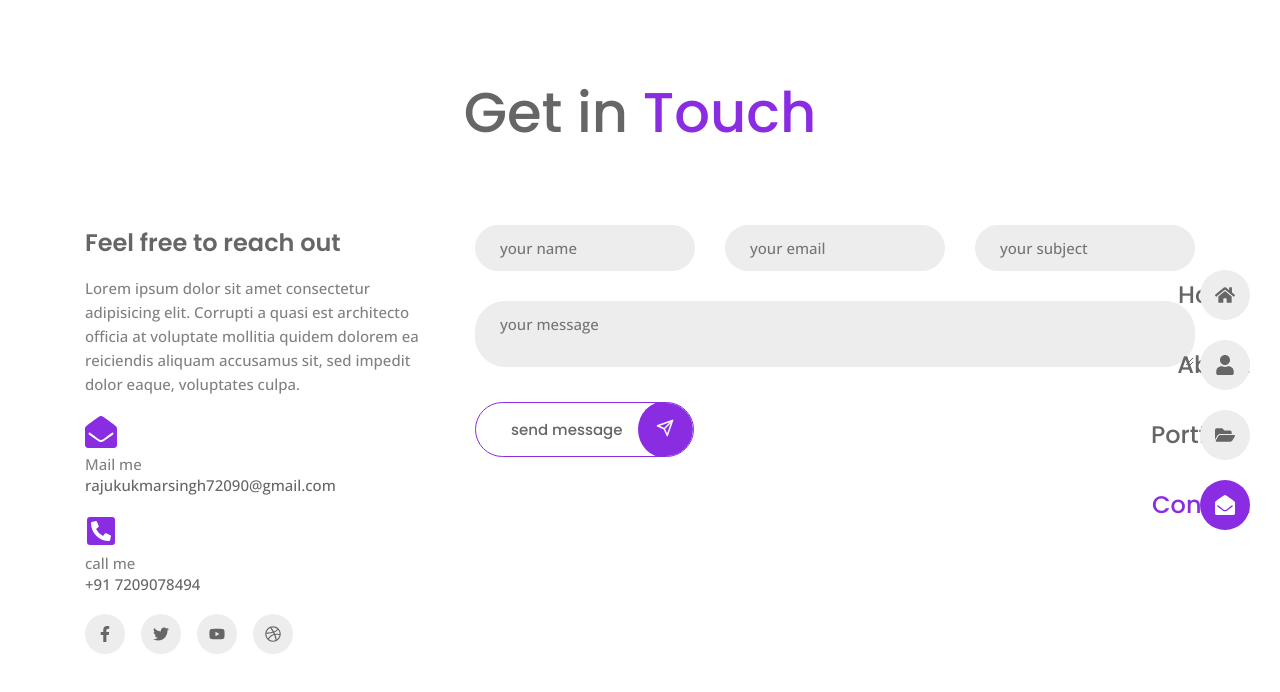
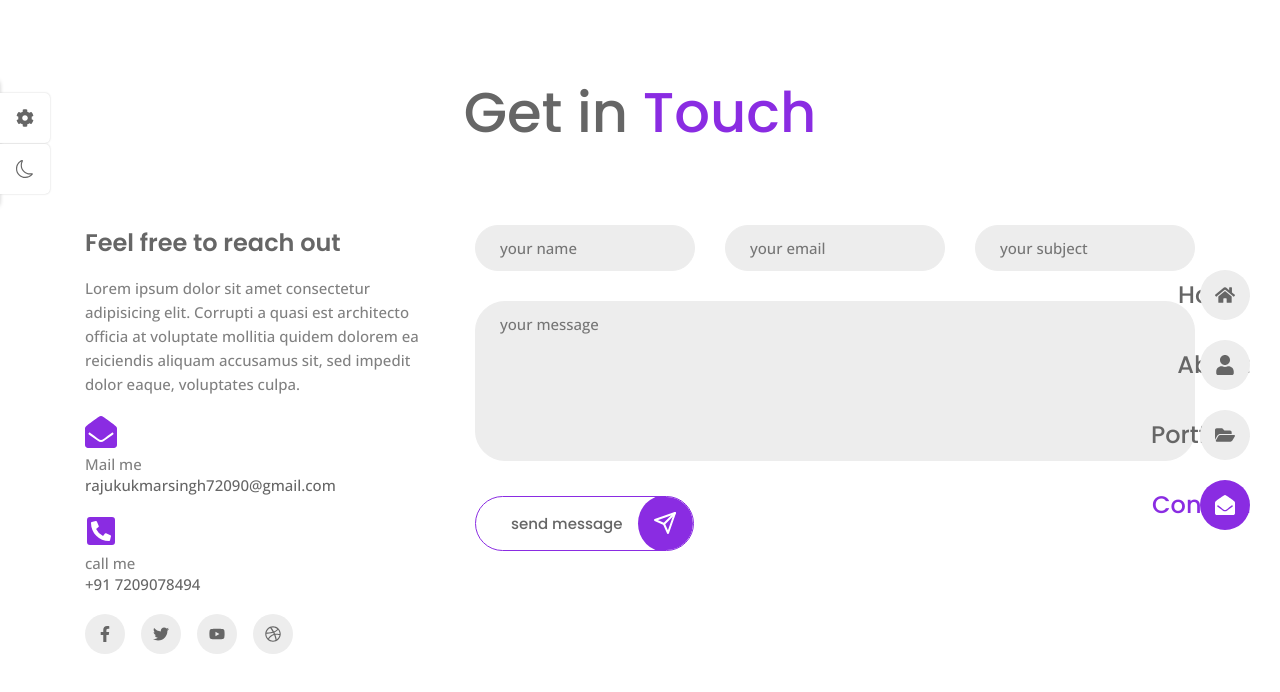
Before and after one commit to rajukumarsingh72090/portfolio, a React (Vite) app: page /contact in a window 1280 px wide. Shown: the top 692 px of the page. Built offline with nearby package versions, Linux system fonts and the light colour scheme.

Commit message:
new changes

```diff
--- a/src/App.jsx
+++ b/src/App.jsx
@@ -6,11 +6,13 @@
 import About from './pages/about/About'
 import Portfolio from './pages/portfolio/Portfolio'
 import Contact from './pages/contact/Contact'
+import Themes from './components/Themes'
 
 function App() {
   return (
    <BrowserRouter>
    <Navbar/>
+   <Themes/>
    <Routes>
     <Route index element={<Home/>} />
     <Route path='about' element={<About/>}/>
--- a/src/Data.jsx
+++ b/src/Data.jsx
@@ -3,6 +3,7 @@
 import { RxExternalLink } from "react-icons/rx";
 
 import work1 from '../src/assets/work1.jpeg'
+import Theme1 from '../src/assets/Theme1.png'
 
 export const links = [
     {
@@ -326,7 +327,8 @@
                 desc: <a href="https://www.example.com">go to link</a>,
             },
         ]
-    },    {
+    },
+    {
         id:6,
         img: work1,
         title: 'photo editing',
@@ -355,3 +357,57 @@
     },
 
 ]
+
+
+export const themes = [
+    {
+        id: 1,
+        img: Theme1,
+        color: 'hsl(252, 35% 51%)'
+    },
+    {
+        id: 2,
+        img: Theme1,
+        color: 'hsl(252, 35% 51%)'
+    },
+    {
+        id: 3,
+        img: Theme1,
+        color: 'hsl(252, 35% 51%)'
+    },
+    {
+        id: 4,
+        img: Theme1,
+        color: 'hsl(252, 35% 51%)'
+    },
+    {
+        id: 5,
+        img: Theme1,
+        color: 'hsl(252, 35% 51%)'
+    },
+    {
+        id: 6,
+        img: Theme1,
+        color: 'hsl(252, 35% 51%)'
+    },
+    {
+        id: 7,
+        img: Theme1,
+        color: 'hsl(252, 35% 51%)'
+    },
+    {
+        id: 8,
+        img: Theme1,
+        color: 'hsl(252, 35% 51%)'
+    },
+    {
+        id: 9,
+        img: Theme1,
+        color: 'hsl(252, 35% 51%)'
+    },
+    {
+        id: 10,
+        img: Theme1,
+        color: 'hsl(252, 35% 51%)'
+    },
+]
--- a/src/components/Skills.jsx
+++ b/src/components/Skills.jsx
@@ -6,16 +6,16 @@
 const Skills = () => {
   return (
     <>
-    {skills.map(({title, percentage}, index) => {
-        return(
-            <div className="progress__box" key={index}>
-                <div className="progress__circle">
-                <CircularProgressbar strokeWidth={7.5} text={`${percentage}`} value={percentage}/>
-                </div>
-                <h3 className='skills__title'>{title}</h3>
+      {skills.map(({ title, percentage }, index) => {
+        return (
+          <div className="progress__box" key={index}>
+            <div className="progress__circle">
+              <CircularProgressbar strokeWidth={7.5} text={`${percentage}`} value={percentage} />
             </div>
+            <h3 className='skills__title'>{title}</h3>
+          </div>
         )
-    })}
+      })}
     </>
   )
 }
--- a/src/components/Stat.jsx
+++ b/src/components/Stat.jsx
@@ -5,8 +5,8 @@
 const stat = () => {
   return (
     <>
-    {stats.map(({no, title}, index) => {
-      return(
+      {stats.map(({ no, title }, index) => {
+        return (
           <div className="stats__box" key={index}>
             <h3 className="stats__no">{no}</h3>
             <p className="stats__title">{parse(title)}</p>
--- /dev/null
+++ b/src/components/ThemeItem.jsx
@@ -0,0 +1,9 @@
+import React from 'react'
+
+const ThemeItem = ({color, img}) => {
+  return (
+    <img src={img} alt="" className="theme__img" />
+  )
+}
+
+export default ThemeItem
--- /dev/null
+++ b/src/components/Themes.jsx
@@ -0,0 +1,39 @@
+import React, { useState } from 'react'
+import { themes } from '../Data'
+import ThemeItem from './ThemeItem'
+import { FaCog } from 'react-icons/fa'
+import { BsSun, BsMoon } from 'react-icons/bs'
+import './themes.css'
+
+const Themes = () => {
+
+  const [showSwitcher, setShowSwitcher]= useState(false)
+  const [color, setColor] = useState('red')
+
+  return (
+    <div>
+      <div className={`${showSwitcher ? 'show-switcher' : ''} style__switcher`}>
+        <div className="style__switcher-toggler" onClick={() => setShowSwitcher(!showSwitcher)}>
+          <FaCog />
+        </div>
+
+        <div className="theme__toggler">
+          <BsMoon/>
+        </div>
+
+        <h3 className="style__switcher-title">Style Switcher </h3>
+        <div className="style__switcher-items">
+          {themes.map((theme, index) =>{
+             return (
+               <ThemeItem key={index} {...theme}/>
+             )
+          })}
+        </div>
+
+        <div className="style__switcher-close" onClick={() => setShowSwitcher(!showSwitcher)}>&times;</div>
+      </div>
+    </div>
+  )
+}
+
+export default Themes
--- /dev/null
+++ b/src/components/themes.css
@@ -0,0 +1,77 @@
+.style__switcher{
+    position: fixed;
+    left: 0;
+    top: 10%;
+    background-color: var(--text-white);
+    width: 220px;
+    padding: 15px;
+    box-shadow: 0 0 4px hsl(0, 0%, 80%);
+    z-index: 10;
+    transform: translateX(-100%);
+    transition: all 0.3s ease;
+}
+
+.show-switcher{
+    transform: translateX(0);
+}
+
+.style__switcher, .style__switcher-toggler, .theme__toggler{
+    border-radius: 0 5px 5px 0;
+}
+
+.style__switcher-items{
+    display: grid;
+    grid-template-columns: repeat(5, 1fr);
+    column-gap: 4px;
+    row-gap: 8px;
+}
+
+.style__switcher-title, .style__switcher-toggler, .theme__toggler, .style__switcher-close{
+    color: hsl(0, 0%, 40%);
+}
+
+.style__switcher-title{
+    font-size: var(--small-font-size);
+    font-weight: var(--weight-600);
+    border-bottom: 1px solid hsl(0, 0%, 87%);
+    padding-bottom: 5px;
+    margin-bottom: 15px;
+}
+
+.theme__img{
+    width: 30px;
+    cursor: pointer;
+}
+.style__switcher-toggler, .theme__toggler{
+    position: absolute;
+    left: 100%;
+    background-color: var(--text-white);
+    height: 50px;
+    width: 50px;
+    font-size: var(--large-font-size);
+    cursor: pointer;
+    display: grid;
+    place-items: center;
+    box-shadow: 0 0 2px hsl(0, 0%, 80%);
+    transition: all 0.3s ease;
+}
+
+.show-switcher .style__switcher-toggler, .show-switcher .theme__toggler{
+    left: -100%;
+}
+
+.style__switcher-toggler{
+    top: 10%;
+}
+
+.theme__toggler{
+    bottom: 10%;
+}
+
+.style__switcher-close{
+    cursor: pointer;
+    font-size: var(--h2-font-size);
+    position: absolute;
+    top: 2%;
+    right: 15px ;
+}
--- a/src/pages/contact/contact.css
+++ b/src/pages/contact/contact.css
@@ -76,5 +76,20 @@
     width: 100%;
     padding: 12px 24px;
     border-radius: 30px;
-    font-size: var(--small-font-size);
+    font-size: var(--small-font-size );
+    transition: all 0.3s ease;
 }
+
+.form__control:focus{
+    border-color: var(--first-color);
+}
+
+.textarea{
+    resize: none;
+    height: 160px;
+}
+
+.contact__button-icon{
+    font-size: var(--h3-font-size);
+    line-height: 64px;
+}
```
Also changed, not shown: src/components/PortfolioItem.jsx (+5 -6 lines), src/assets/Theme1.png (added). Lines whose indentation alone changed are shown as unchanged.
